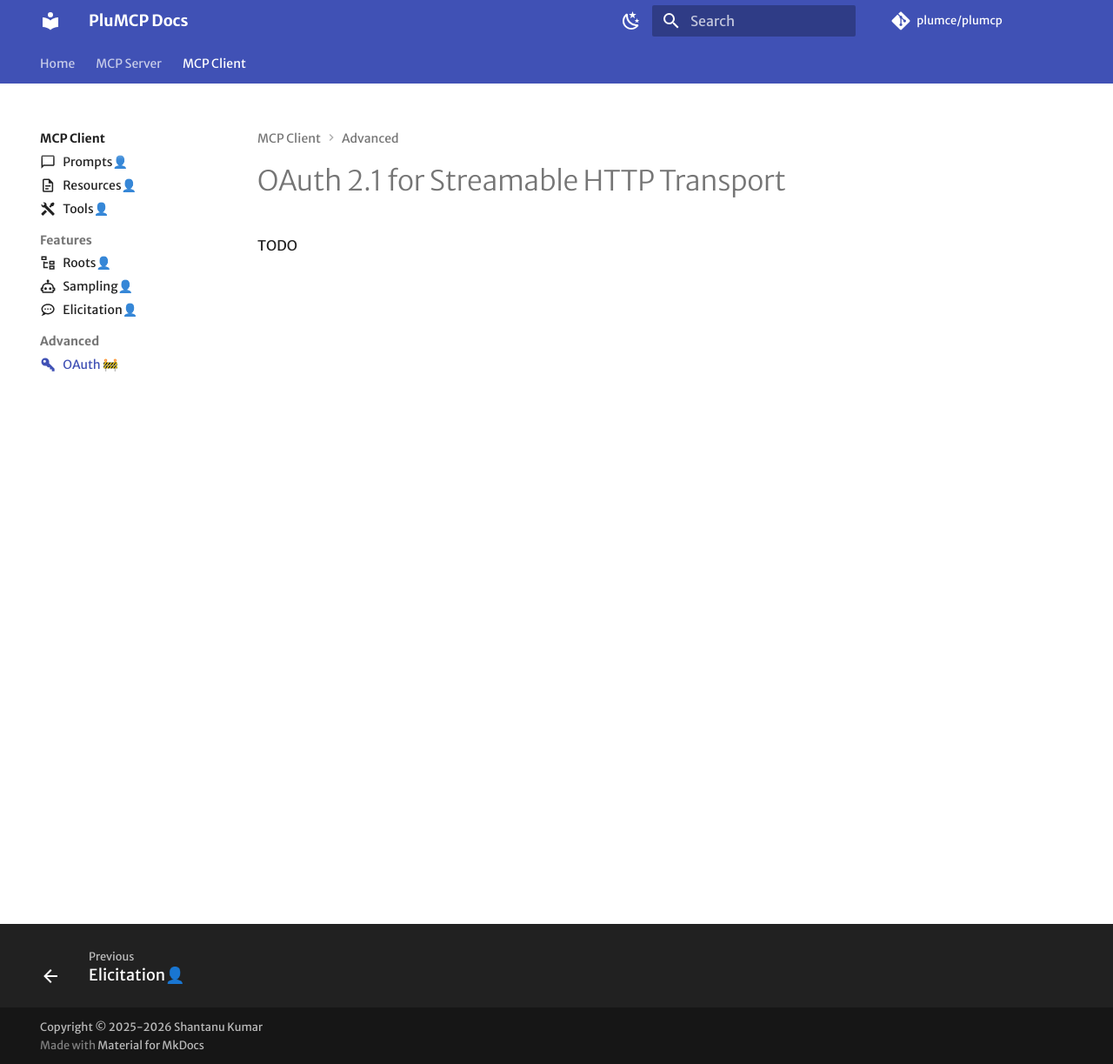
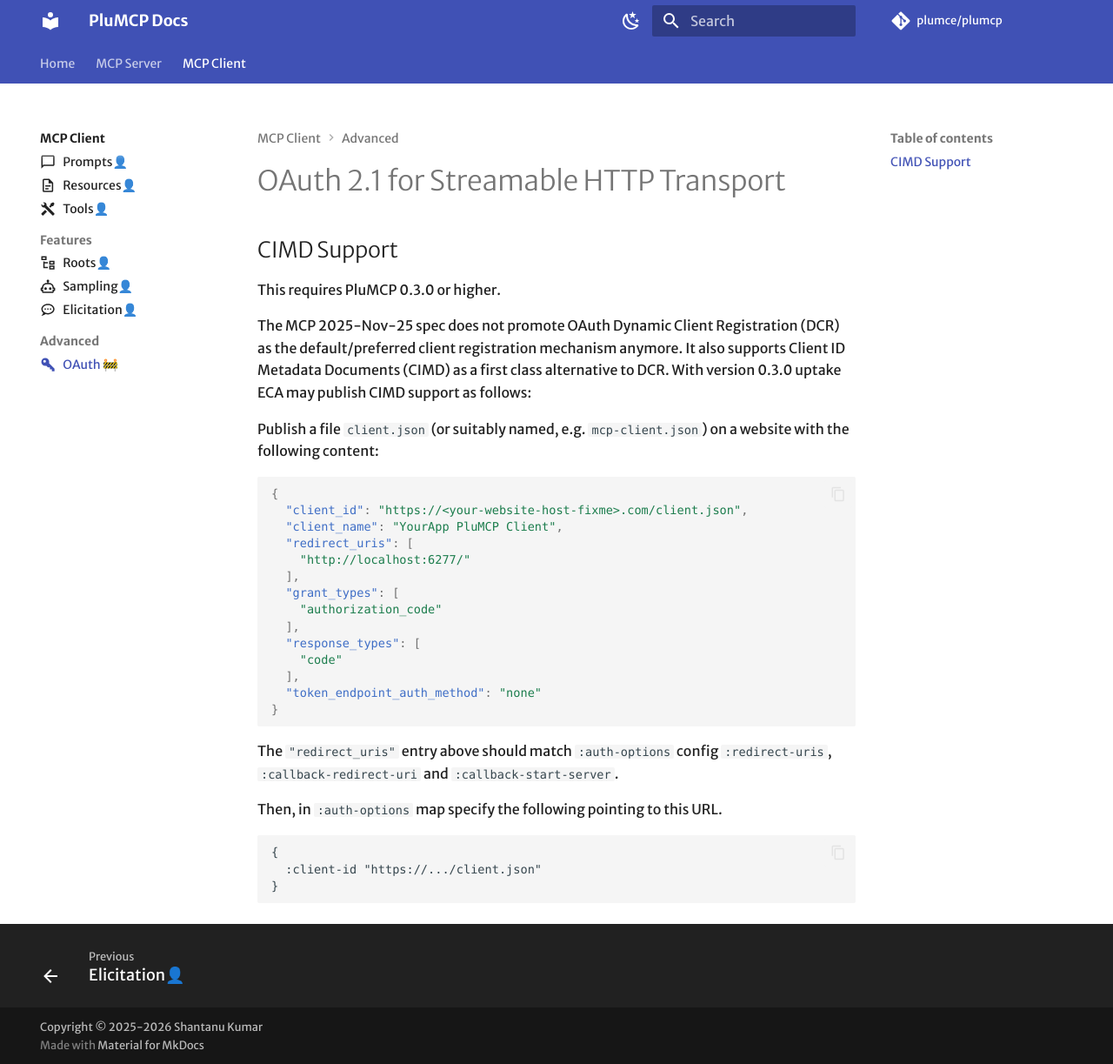
Before and after one commit to plumce/plumcp-docs, an MkDocs documentation site: the page built from docs/mcpclient/oauth.md, in a window 1280 px wide and 1223 px high. Shown: the whole window at 87% size. Built offline with MkDocs 1.6.1 and Material for MkDocs 9.7.7, drawn with Linux system fonts in a browser that asks for light colours; some web fonts are replaced; comment, search, counter and statistics services are not loaded.

Commit message:
Add doc for OAuth2 client CIMD support
The OAuth2 client WIP doc is added, documenting the CIMD support.

````diff
--- a/docs/mcpclient/oauth.md
+++ b/docs/mcpclient/oauth.md
@@ -4,4 +4,37 @@
 
 # OAuth 2.1 for Streamable HTTP Transport
 
-TODO
+## CIMD Support
+
+This requires PluMCP 0.3.0 or higher.
+
+The MCP 2025-Nov-25 spec does not promote OAuth Dynamic Client Registration (DCR) as the default/preferred client registration mechanism anymore. It also supports Client ID Metadata Documents (CIMD) as a first class alternative to DCR. With version 0.3.0 uptake ECA may publish CIMD support as follows:
+
+Publish a file `client.json` (or suitably named, e.g. `mcp-client.json`) on a website with the following content:
+
+```json
+{
+  "client_id": "https://<your-website-host-fixme>.com/client.json",
+  "client_name": "YourApp PluMCP Client",
+  "redirect_uris": [
+    "http://localhost:6277/"
+  ],
+  "grant_types": [
+    "authorization_code"
+  ],
+  "response_types": [
+    "code"
+  ],
+  "token_endpoint_auth_method": "none"
+}
+```
+
+The `"redirect_uris"` entry above should match `:auth-options` config `:redirect-uris`, `:callback-redirect-uri` and `:callback-start-server`.
+
+Then, in `:auth-options` map specify the following pointing to this URL.
+
+```edn
+{
+  :client-id "https://.../client.json"
+}
+```
````
